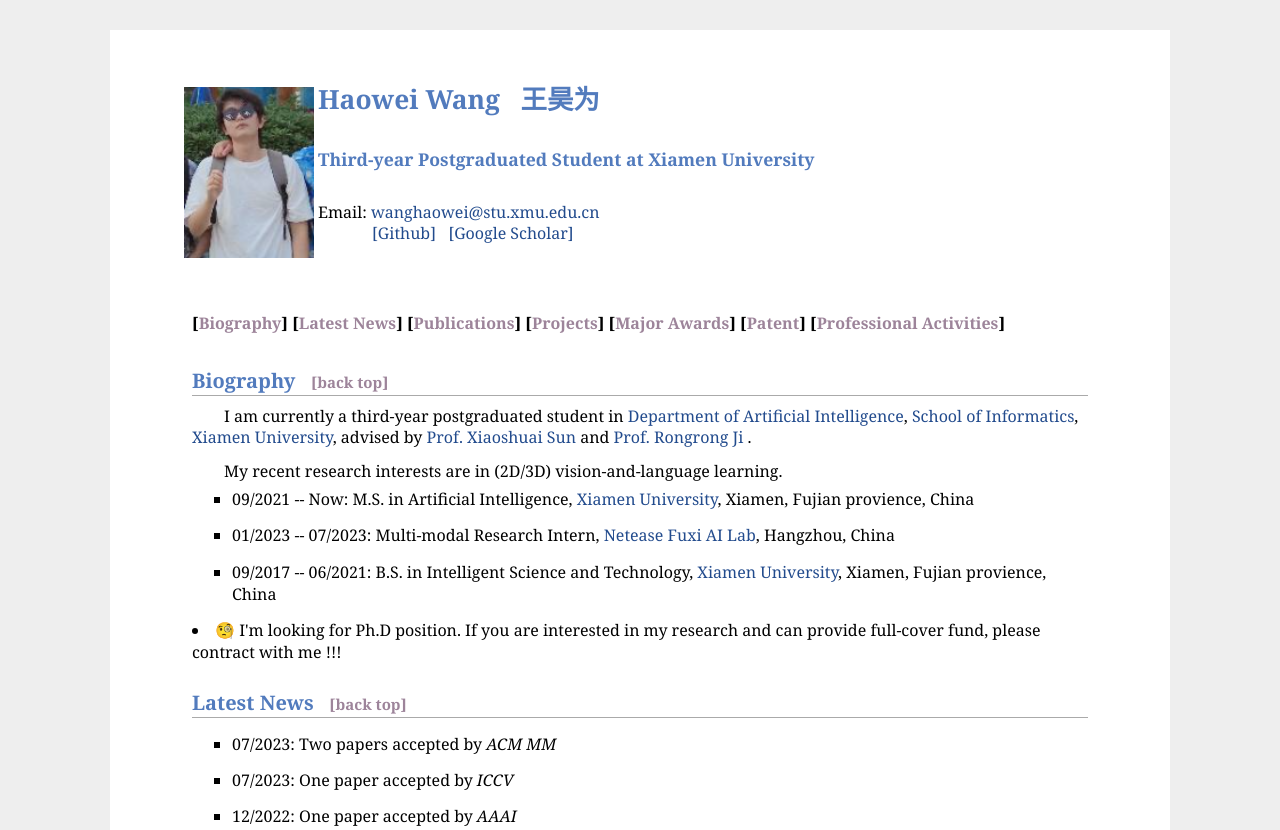
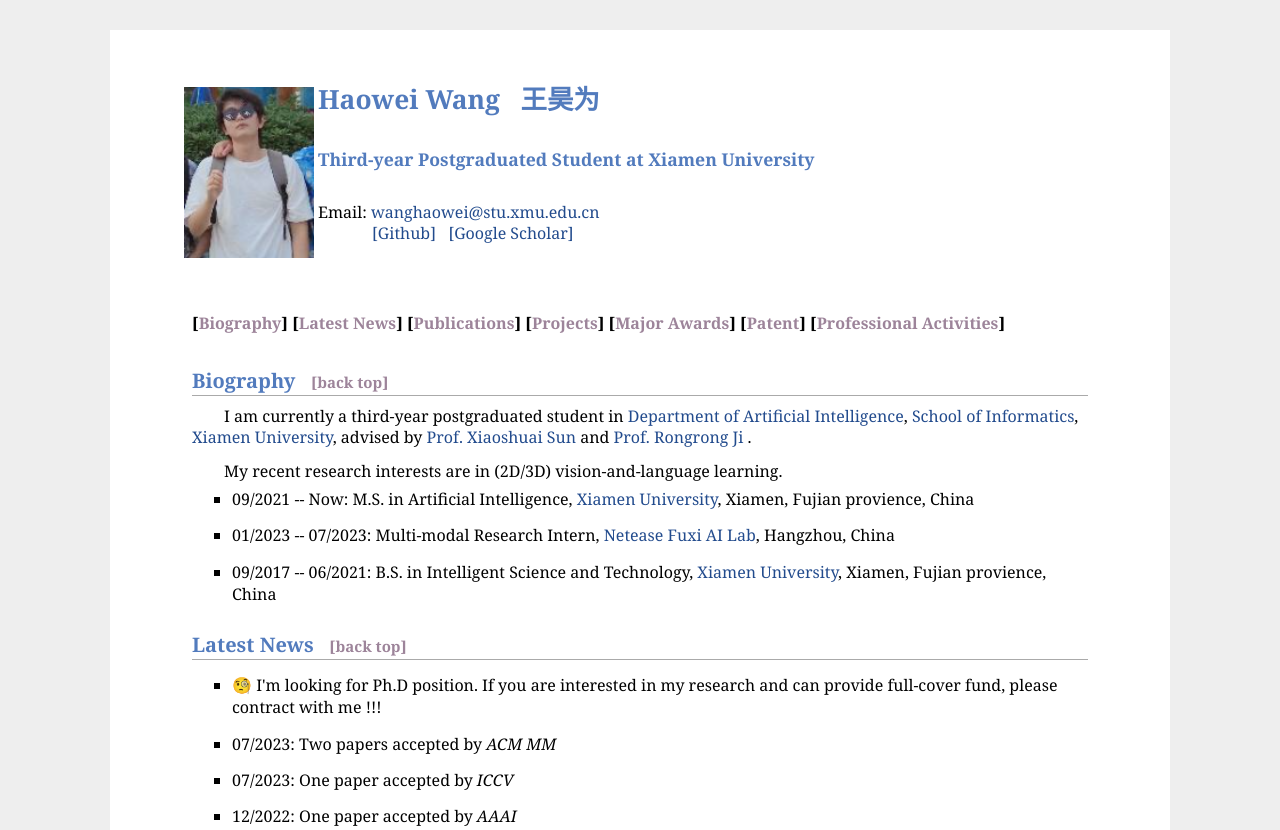
Before and after one commit to Mr-Neko/Mr-Neko.github.io, a plain HTML site: page index.html in a window 1280 px wide. Shown: the top 830 px of the page. Drawn offline with Linux system fonts and the light colour scheme.

Commit message:
Update index.html

```diff
--- a/index.html
+++ b/index.html
@@ -58,9 +58,9 @@
   <li> 09/2017 -- 06/2021: B.S. in Intelligent Science and Technology, <a href="https://en.xmu.edu.cn/" target="_blank">Xiamen University</a>, Xiamen, Fujian provience, China </li>
 </ul>
 
-<li style=“color:#FF0000;”> &#129488 I'm looking for Ph.D position. If you are interested in my research and can provide full-cover fund, please contract with me !!! </li>
 <h2>Latest News<a name="news"></a>&nbsp;&nbsp;&nbsp;<a style=" color:#9D849A; font-size:15px;" href="#top">[back top]</a></h2>
 <ul>
+<li style=“color:#F00;”> &#129488 I'm looking for Ph.D position. If you are interested in my research and can provide full-cover fund, please contract with me !!! </li>
   <li> 07/2023: Two papers accepted by <i>ACM MM</i></li>
   <li> 07/2023: One paper accepted by <i>ICCV</i></li>
   <li> 12/2022: One paper accepted by <i>AAAI</i></li>
```
